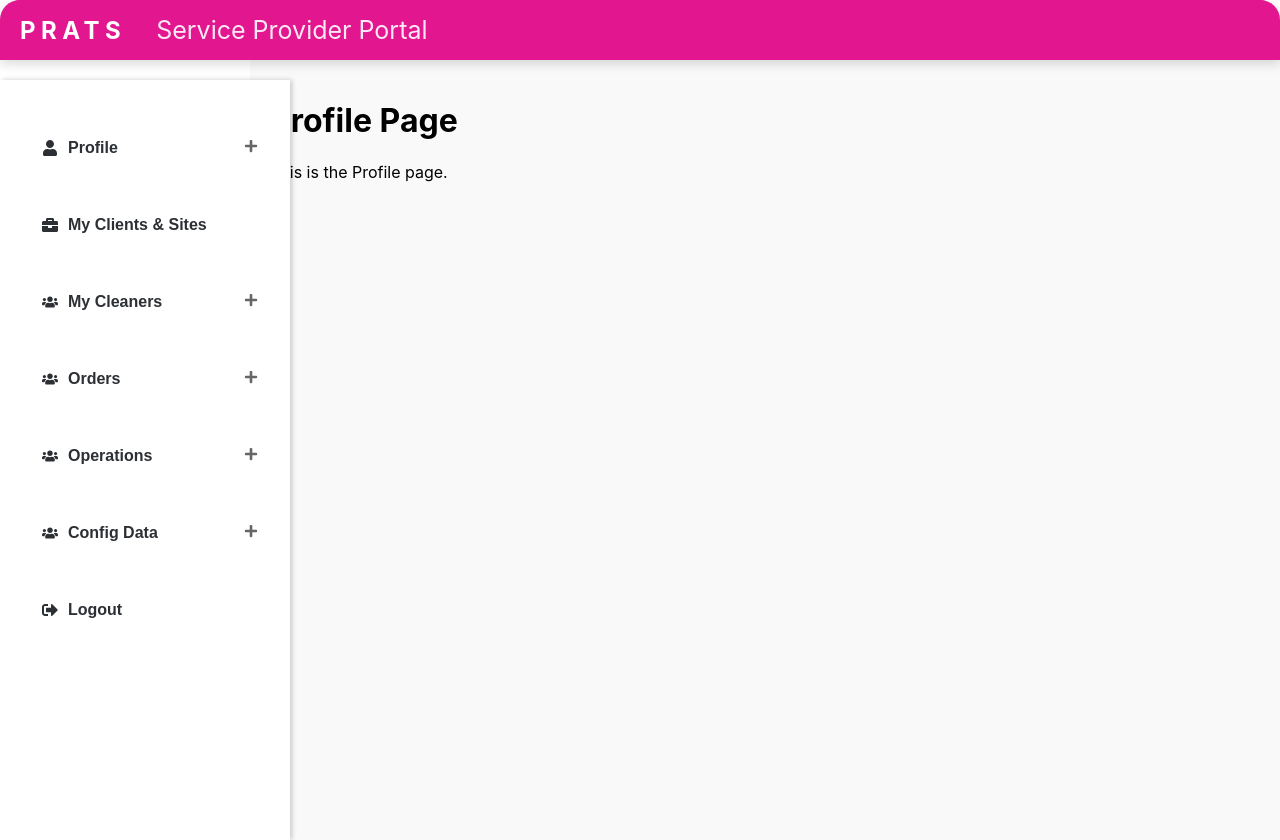
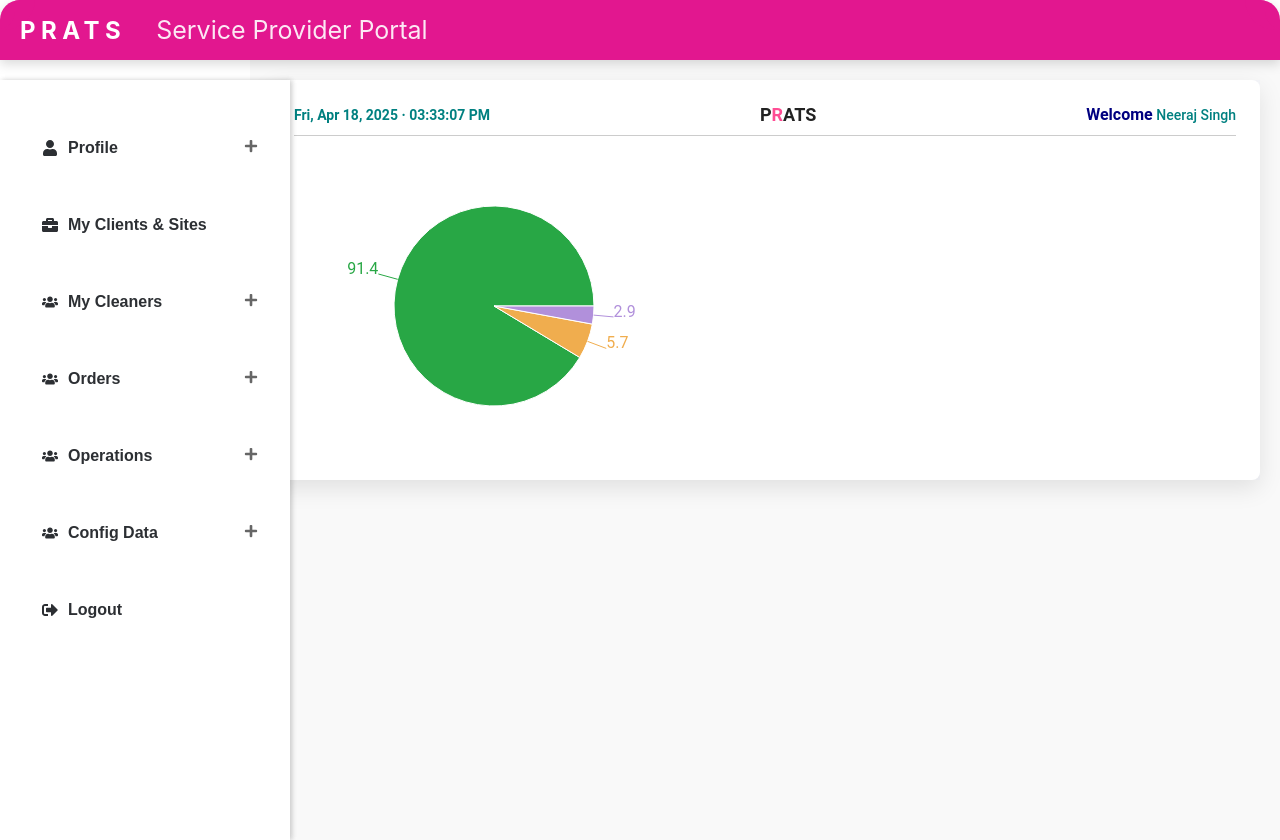
Before and after one commit to aarushigoel24/vivid, a React (Vite) app in the folder frontend/: page /layout/Profile in a window 1280 px wide. Built offline with nearby package versions, Linux system fonts and the light colour scheme.

Commit message:
Commit Changes Astha

```diff
--- a/frontend/src/Profile/Profile.tsx
+++ b/frontend/src/Profile/Profile.tsx
@@ -1,12 +1,43 @@
-import React from "react";
+import React, { useEffect, useState } from "react";
 import "../common.css";
+import "./profile.css";
+import { CompliancePieChart } from "./piechart";
+
+const ProfilePage = () => {
+    const [currentTime, setCurrentTime] = useState(new Date());
+
+    useEffect(() => {
+        const interval = setInterval(() => setCurrentTime(new Date()), 1000);
+        return () => clearInterval(interval);
+    }, []);
+
+    const formattedDate = currentTime.toLocaleDateString(undefined, {
+        weekday: "short",
+        year: "numeric",
+        month: "short",
+        day: "numeric"
+    });
+
+    const formattedTime = currentTime.toLocaleTimeString(undefined, {
+        hour: "2-digit",
+        minute: "2-digit",
+        second:"2-digit"
+    });
+
+    return (
+        <div className="full-container">
+            <div className="profile-card">
+                <div className="top-info">
+                    <div className="datetime"><span className="green-letter"><strong>{formattedDate} · {formattedTime}</strong></span></div>
+                    <div className="top-center">P<span className="pink-letter">R</span>ATS</div>
+                    <div><span className="blue-letter">Welcome</span><span className="green-letter"> Neeraj Singh</span> </div>
+                </div>
+                <div className="top-line" />
+
+      <CompliancePieChart />
 
 
-const ProfilePage = () => {
-    return (
-        <div className="cleanup-container">
-            <h1>Profile Page</h1>
-            <p>This is the Profile page.</p>
+            </div>
         </div>
     );
 };
--- /dev/null
+++ b/frontend/src/Profile/piechart.tsx
@@ -0,0 +1,20 @@
+import { PieChart, Pie, Cell, Legend } from 'recharts';
+
+const complianceData = [
+  { name: 'Cleaned', value: 91.4 },
+  { name: 'Incomplete Scan', value: 5.7 },
+  { name: 'No Scan Received - Adj. Made', value: 2.9 },
+];
+
+const COLORS = ['#28a745', '#f0ad4e', '#b190db'];
+
+export const CompliancePieChart = () => (
+  <PieChart width={400} height={300}>
+    <Pie data={complianceData} cx="50%" cy="50%" label outerRadius={100} dataKey="value">
+      {complianceData.map((entry, index) => (
+        <Cell key={`cell-${index}`} fill={COLORS[index]} />
+      ))}
+    </Pie>
+
+  </PieChart>
+);
--- /dev/null
+++ b/frontend/src/Profile/profile.css
@@ -0,0 +1,69 @@
+.full-container {
+    max-width: 1600px;
+    margin: 0 auto;
+    font-family: 'Roboto', Arial, Tahoma, sans-serif;
+    color: #333;
+
+    display: flex;
+
+    background-color: #f5f6fa;
+}
+
+.profile-card {
+    background-color: #ffffff;
+    padding: 24px;
+    border-radius: 8px;
+    box-shadow: 0 8px 24px rgba(0, 0, 0, 0.1);
+    width: 100%;
+
+    text-align: center;
+}
+.pink-letter {
+    color: #ff4d94; /* or any pink shade you prefer */
+}
+.blue-letter{
+color: navy;
+font-weight: 600;
+}
+.green-letter{
+    color:teal;
+    font-size: 14px;
+    font-weight: 500;
+}
+.top-info {
+    display: flex;
+    justify-content: space-between;
+    align-items: center;
+    margin-bottom: 10px;
+}
+
+.datetime {
+    font-size: 14px;
+    color: #555;
+    text-align: left;
+}
+
+.top-center {
+    flex-grow: 1;
+    text-align: center;
+    font-size: 18px;
+    font-weight: bold;
+    color: #222;
+}
+
+.top-line {
+    width: 100%;
+    border-top: 1px solid #ccc;
+    margin: 10px 0 20px;
+}
+
+.profile-title {
+    font-size: 28px;
+    font-weight: 600;
+    margin-bottom: 16px;
+}
+
+.profile-description {
+    font-size: 16px;
+    color: #555;
+}
--- a/frontend/src/authentication/Login.tsx
+++ b/frontend/src/authentication/Login.tsx
@@ -20,9 +20,9 @@ const Login: React.FC = () => {
     e.preventDefault();
     try {
       const response = await axios.post("http://localhost:4000/login", user);
-      alert(response.data.message);
+      //alert(response.data.message);
       localStorage.setItem("token", response.data.token);
-      navigate("/dashboard");
+      navigate("/layout/profile");
     } catch (error: any) {
       alert("Error: " + (error.response?.data?.error || "Unexpected error"));
     }
--- a/frontend/src/common.css
+++ b/frontend/src/common.css
@@ -317,6 +317,7 @@
   font-family: 'Roboto', Arial, Tahoma, sans-serif;
 }
 
+
 .custom-alert.success {
   border-left-color: #28a745;
 }
--- a/package.json
+++ b/package.json
@@ -19,6 +19,7 @@
         "react-big-calendar": "^1.18.0",
         "react-icons": "^5.5.0",
         "react-router-dom": "^7.5.0",
-        "react-select": "^5.10.1"
+        "react-select": "^5.10.1",
+        "recharts": "^2.15.3"
     }
 }
```
Also changed, not shown: 1 other file (tests, documents, lock files or other folders).
